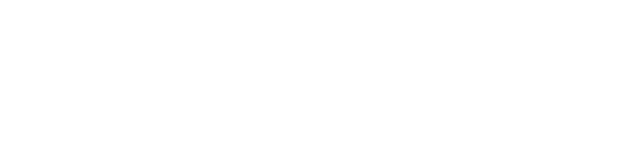
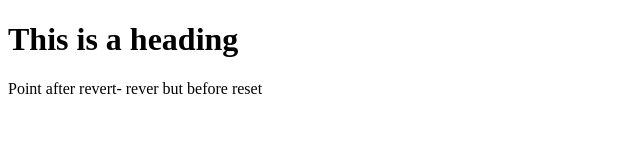
Before and after one commit to josecolli/git-one, a plain HTML site: page index.html in a window 1280 px wide. Shown: the whole page, without its empty margins (0-640 px from the left). Drawn offline with Linux system fonts and the light colour scheme.

Commit message:
Commit after doing a soft reset to 38ff058

```diff
--- a/index.html
+++ b/index.html
@@ -3,9 +3,11 @@
 <head>
     <meta charset="UTF-8">
     <meta name="viewport" content="width=device-width, initial-scale=1.0">
-    <title>My Second Commit</title>
+    <title>MMy First Title</title>
 </head>
 <body>
+    <h1>This is a heading</h1>
+    <p> Point after revert- rever but  before reset</p>
 
 </body>
 </html>
```
